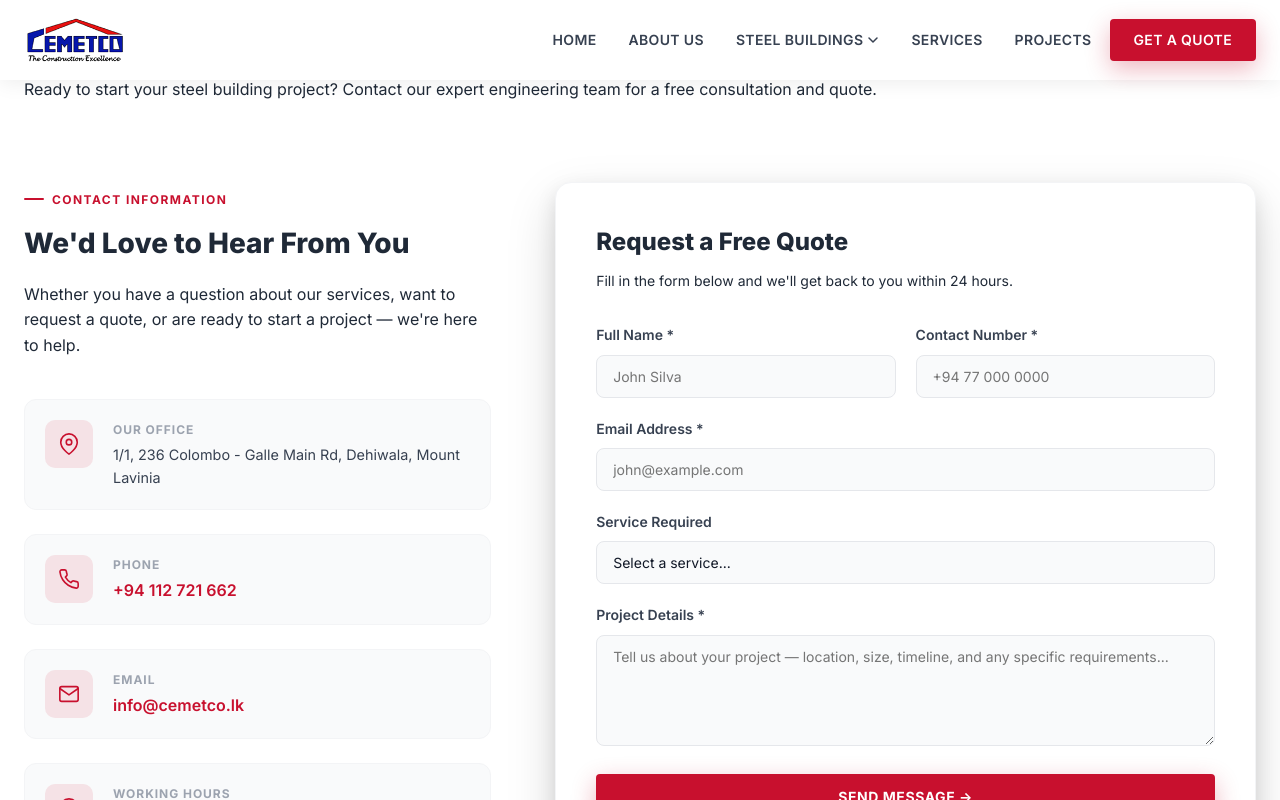
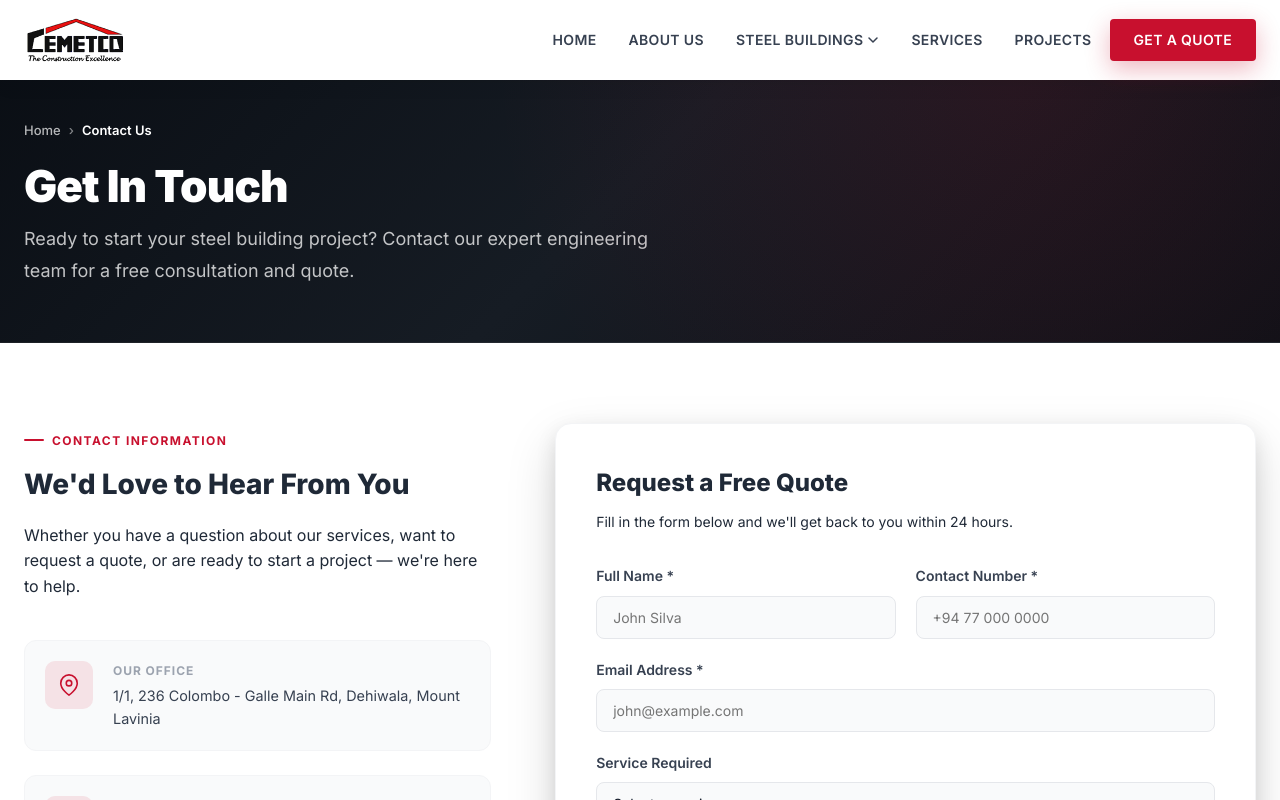
Before and after one commit to bees-arc/cemetco, a Next.js app: page /contact in a window 1280 px wide. Shown: the top 800 px of the page. Built offline with nearby package versions, Linux system fonts and the light colour scheme.

Commit message:
feat: add core application pages and ProjectsMap component

```diff
--- a/app/contact/page.tsx
+++ b/app/contact/page.tsx
@@ -57,7 +57,7 @@ export default function ContactPage() {
 
       <section className="section">
         <div className="container">
-          <div style={{ display: "grid", gridTemplateColumns: "1fr 1.5fr", gap: "4rem", alignItems: "start" }}>
+          <div className="grid-sidebar">
             {/* Contact Info */}
             <div>
               <span className="section-label">Contact Information</span>
@@ -180,10 +180,10 @@ export default function ContactPage() {
               ) : (
                 <form
                   onSubmit={handleSubmit}
+                  className="card-responsive"
                   style={{
                     background: "var(--color-white)",
                     borderRadius: "16px",
-                    padding: "2.5rem",
                     boxShadow: "var(--shadow-xl)",
                     border: "1px solid var(--color-gray-100)",
                   }}
@@ -195,7 +195,7 @@ export default function ContactPage() {
                     Fill in the form below and we&apos;ll get back to you within 24 hours.
                   </p>
 
-                  <div style={{ display: "grid", gridTemplateColumns: "1fr 1fr", gap: "1.25rem" }}>
+                  <div className="grid-form">
                     <FormGroup label="Full Name *" id="name">
                       <input
                         id="name"
--- a/app/globals.css
+++ b/app/globals.css
@@ -7,9 +7,9 @@
   --color-primary: #C8102E;
   --color-primary-dark: #a00d25;
   --color-primary-light: #e8193d;
-  --color-accent: #1A3C6E;
-  --color-accent-dark: #122b52;
-  --color-accent-light: #2a5298;
+  --color-accent: #0D1117;
+  --color-accent-dark: #000000;
+  --color-accent-light: #1F2937;
 
   --color-white: #ffffff;
   --color-off-white: #F7F8FA;
@@ -62,7 +62,7 @@
   --shadow-lg: 0 10px 30px rgba(0,0,0,0.12), 0 4px 12px rgba(0,0,0,0.08);
   --shadow-xl: 0 20px 50px rgba(0,0,0,0.15), 0 8px 20px rgba(0,0,0,0.10);
   --shadow-primary: 0 8px 25px rgba(200,16,46,0.3);
-  --shadow-accent: 0 8px 25px rgba(26,60,110,0.25);
+  --shadow-accent: 0 8px 25px rgba(13,17,23,0.3);
 
   --transition-fast: 0.15s ease;
   --transition-normal: 0.25s ease;
@@ -217,9 +217,157 @@ button {
   line-height: var(--line-height-relaxed);
 }
 
+/* ============================================
+   PAGE HERO & BREADCRUMB
+   ============================================ */
+.page-hero {
+  background: linear-gradient(135deg, #090d13 0%, #161c24 50%, #0d1117 100%);
+  color: var(--color-white);
+  padding-top: calc(var(--nav-height) + 2.5rem);
+  padding-bottom: 3.5rem;
+  position: relative;
+  overflow: hidden;
+  border-bottom: 1px solid rgba(255, 255, 255, 0.08);
+}
+
+.page-hero::before {
+  content: '';
+  position: absolute;
+  inset: 0;
+  background: radial-gradient(circle at 80% 20%, rgba(200, 16, 46, 0.12) 0%, transparent 50%);
+  pointer-events: none;
+}
+
+.page-hero h1 {
+  font-size: clamp(1.75rem, 5vw, 2.75rem);
+  font-weight: var(--font-weight-black);
+  color: var(--color-white);
+  line-height: 1.15;
+  margin-bottom: 0.75rem;
+  letter-spacing: -0.02em;
+}
+
+.page-hero p {
+  font-size: clamp(0.9375rem, 2vw, 1.125rem);
+  color: rgba(255, 255, 255, 0.75);
+  max-width: 650px;
+  line-height: var(--line-height-relaxed);
+  margin: 0;
+}
+
+.breadcrumb {
+  display: flex;
+  align-items: center;
+  gap: 0.5rem;
+  flex-wrap: wrap;
+  margin-bottom: 1.25rem;
+  font-size: 0.8125rem;
+  color: rgba(255, 255, 255, 0.5);
+  font-weight: 500;
+}
+
+.breadcrumb a {
+  color: rgba(255, 255, 255, 0.7);
+  transition: color var(--transition-fast);
+}
+
+.breadcrumb a:hover {
+  color: var(--color-white);
+}
+
+.breadcrumb span:last-child {
+  color: var(--color-white);
+  font-weight: 600;
+}
+
+/* ============================================
+   RESPONSIVE GRIDS & UTILITIES
+   ============================================ */
+.grid-2 {
+  display: grid;
+  grid-template-columns: repeat(2, 1fr);
+  gap: var(--spacing-6);
+}
+
+.grid-3 {
+  display: grid;
+  grid-template-columns: repeat(3, 1fr);
+  gap: var(--spacing-6);
+}
+
+.grid-4 {
+  display: grid;
+  grid-template-columns: repeat(4, 1fr);
+  gap: var(--spacing-6);
+}
+
+.grid-sidebar {
+  display: grid;
+  grid-template-columns: 1fr 1.5fr;
+  gap: var(--spacing-16);
+  align-items: start;
+}
+
+.grid-sidebar-rev {
+  display: grid;
+  grid-template-columns: 1.2fr 1fr;
+  gap: var(--spacing-16);
+  align-items: start;
+}
+
+.grid-form {
+  display: grid;
+  grid-template-columns: 1fr 1fr;
+  gap: 1.25rem;
+}
+
+.card-responsive {
+  padding: 2.5rem;
+}
+
+@media (max-width: 1024px) {
+  .grid-3 {
+    grid-template-columns: repeat(2, 1fr);
+    gap: var(--spacing-5);
+  }
+  .grid-4 {
+    grid-template-columns: repeat(2, 1fr);
+    gap: var(--spacing-5);
+  }
+  .grid-sidebar,
+  .grid-sidebar-rev {
+    grid-template-columns: 1fr;
+    gap: var(--spacing-8);
+  }
+}
+
 @media (max-width: 768px) {
+  .page-hero {
+    padding-top: calc(var(--nav-height) + 1.25rem);
+    padding-bottom: 2.25rem;
+  }
+  .grid-2,
+  .grid-3 {
+    grid-template-columns: 1fr;
+    gap: var(--spacing-4);
+  }
+  .grid-sidebar,
+  .grid-sidebar-rev {
+    gap: var(--spacing-6);
+  }
+  .card-responsive {
+    padding: 1.25rem;
+  }
   .section-subtitle {
     font-size: var(--font-size-base);
+  }
+}
+
+@media (max-width: 640px) {
+  .grid-4,
+  .grid-form {
+    grid-template-columns: 1fr;
+    gap: var(--spacing-4);
   }
 }
 
@@ -283,7 +431,7 @@ button {
 .btn-accent:hover {
   background-color: var(--color-accent-dark);
   transform: translateY(-2px);
-  box-shadow: 0 12px 30px rgba(26, 60, 110, 0.35);
+  box-shadow: 0 12px 30px rgba(13, 17, 23, 0.35);
 }
 
 .btn-outline {
--- a/app/page.tsx
+++ b/app/page.tsx
@@ -135,7 +135,7 @@ const services = [
     title: "Warehouses",
     desc: "Spacious, cost-effective warehouse solutions built to maximize your storage and operational needs.",
     href: "/steel-buildings/warehouses",
-    color: "#1A3C6E",
+    color: "#0D1117",
   },
   {
     icon: IconVehicle,
@@ -149,7 +149,7 @@ const services = [
     title: "Aircraft Hangars",
     desc: "Precision-engineered aircraft hangar structures meeting international aviation standards.",
     href: "/steel-buildings/aircraft-hangars",
-    color: "#1A3C6E",
+    color: "#0D1117",
   },
   {
     icon: IconRenovation,
@@ -163,7 +163,7 @@ const services = [
     title: "Engineering Services",
     desc: "Comprehensive structural design, fabrication, and erection services using Staad Pro & Prokon.",
     href: "/services",
-    color: "#1A3C6E",
+    color: "#0D1117",
   },
 ];
 
--- a/app/projects/page.tsx
+++ b/app/projects/page.tsx
@@ -74,7 +74,7 @@ export default function ProjectsPage() {
           </div>
 
           {/* Projects Grid */}
-          <div style={{ display: "grid", gridTemplateColumns: "repeat(3, 1fr)", gap: "1.5rem" }}>
+          <div className="grid-3">
             {filtered.map((project) => (
               <div
                 key={project.title}
--- a/app/services/page.tsx
+++ b/app/services/page.tsx
@@ -99,7 +99,7 @@ export default function ServicesPage() {
             </p>
           </div>
 
-          <div style={{ display: "grid", gridTemplateColumns: "repeat(2, 1fr)", gap: "1.5rem" }}>
+          <div className="grid-2">
             {services.map((service, i) => {
               const IconComp = service.icon;
               const color = i % 2 === 0 ? "var(--color-primary)" : "var(--color-accent)";
@@ -120,7 +120,7 @@ export default function ServicesPage() {
                   <div style={{
                     width: "60px", height: "60px", flexShrink: 0,
                     borderRadius: "12px",
-                    background: i % 2 === 0 ? "rgba(200,16,46,0.1)" : "rgba(26,60,110,0.1)",
+                    background: i % 2 === 0 ? "rgba(200,16,46,0.1)" : "rgba(13,17,23,0.1)",
                     display: "flex", alignItems: "center", justifyContent: "center",
                   }}>
                     <IconComp size={28} color={color} />
@@ -161,7 +161,7 @@ export default function ServicesPage() {
             <span className="section-label">How We Work</span>
             <h2 className="section-title">Our Service Delivery Process</h2>
           </div>
-          <div style={{ display: "grid", gridTemplateColumns: "repeat(4, 1fr)", gap: "1.5rem" }}>
+          <div className="grid-4">
             {["Initial Consultation", "Design & Engineering", "Fabrication", "Erection & Handover"].map((step, i) => (
               <div key={step} style={{ textAlign: "center", padding: "2rem 1rem" }}>
                 <div style={{
--- a/app/steel-buildings/[slug]/page.tsx
+++ b/app/steel-buildings/[slug]/page.tsx
@@ -215,7 +215,7 @@ export default async function SteelBuildingPage({ params }: { params: Promise<{
       {/* Main Content */}
       <section className="section">
         <div className="container">
-          <div style={{ display: "grid", gridTemplateColumns: "1.2fr 1fr", gap: "4rem", alignItems: "start" }}>
+          <div className="grid-sidebar-rev">
             {/* Text */}
             <div>
               <span className="section-label">{page.category}</span>
--- a/app/steel-buildings/page.tsx
+++ b/app/steel-buildings/page.tsx
@@ -21,7 +21,7 @@ const buildings = [
     desc: "Spacious, cost-effective warehouse solutions built to maximize your storage and operational needs.",
     icon: IconWarehouse,
     img: "https://images.unsplash.com/photo-1586528116311-ad8dd3c8310d?w=600&q=80",
-    color: "#1A3C6E",
+    color: "#0D1117",
   },
   {
     slug: "factories",
@@ -45,7 +45,7 @@ const buildings = [
     desc: "Precision-engineered aircraft hangar structures meeting CAASL and international aviation standards.",
     icon: IconHangar,
     img: "https://images.unsplash.com/photo-1540962351504-03099e0a754b?w=600&q=80",
-    color: "#1A3C6E",
+    color: "#0D1117",
   },
   {
     slug: "factory-renovations",
@@ -86,7 +86,7 @@ export default function SteelBuildingsPage() {
             </p>
           </div>
 
-          <div style={{ display: "grid", gridTemplateColumns: "repeat(3, 1fr)", gap: "1.5rem" }}>
+          <div className="grid-3">
             {buildings.map((b) => {
               const IconComp = b.icon;
               return (
--- a/components/ProjectsMap/ProjectsMap.tsx
+++ b/components/ProjectsMap/ProjectsMap.tsx
@@ -249,7 +249,7 @@ export default function ProjectsMap() {
                 width: 32px;
                 height: 32px;
                 border-radius: 50%;
-                background: ${project.category === "Warehouse" ? "#1A3C6E" : "#C8102E"};
+                background: ${project.category === "Warehouse" ? "#0D1117" : "#C8102E"};
                 border: 3px solid #ffffff;
                 box-shadow: 0 4px 14px rgba(200, 16, 46, 0.4);
                 display: flex;
```
Also changed, not shown: app/about/page.tsx (+6 -6 lines), app/page.module.css (+6 -2 lines), public/logo.png.
